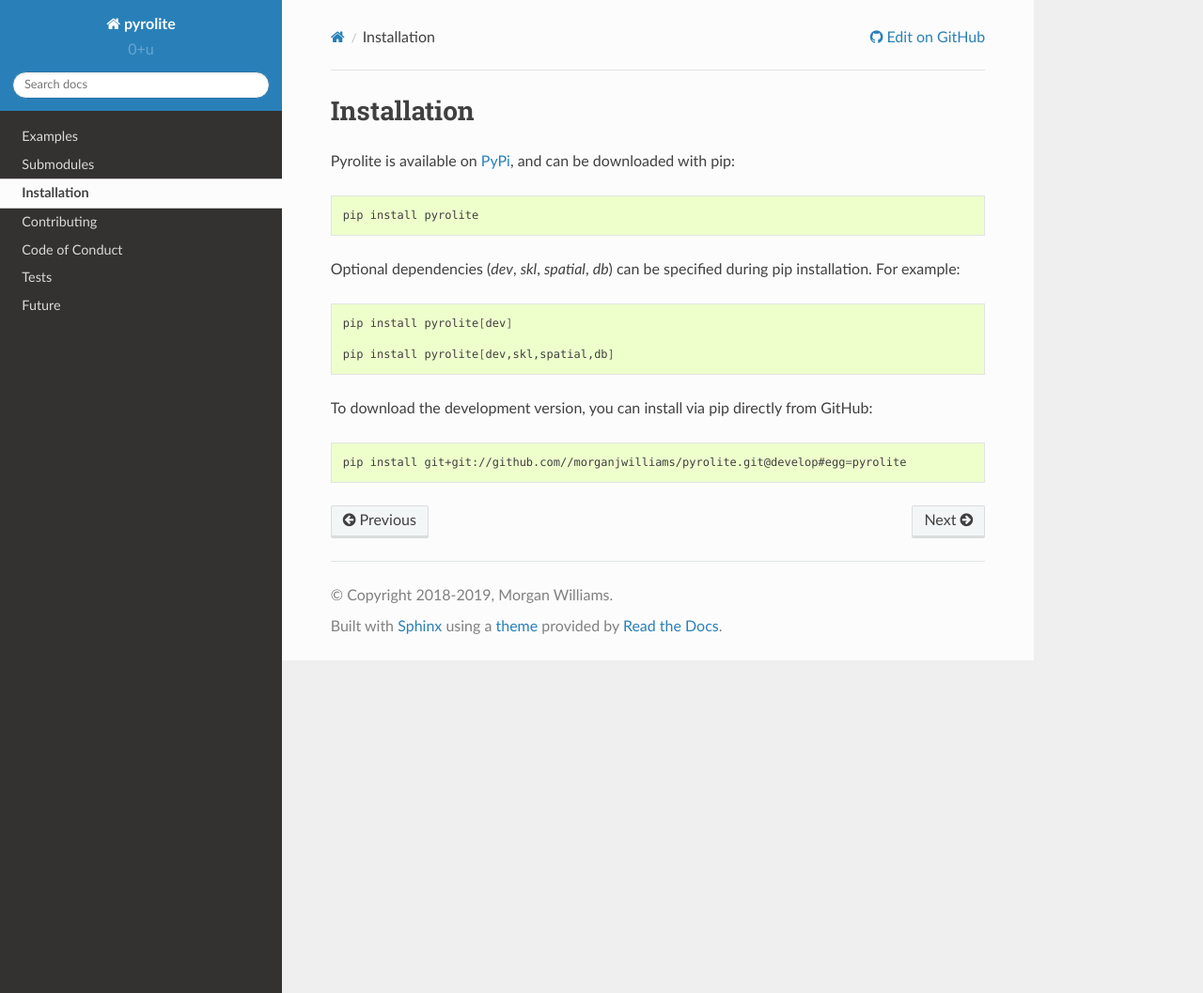
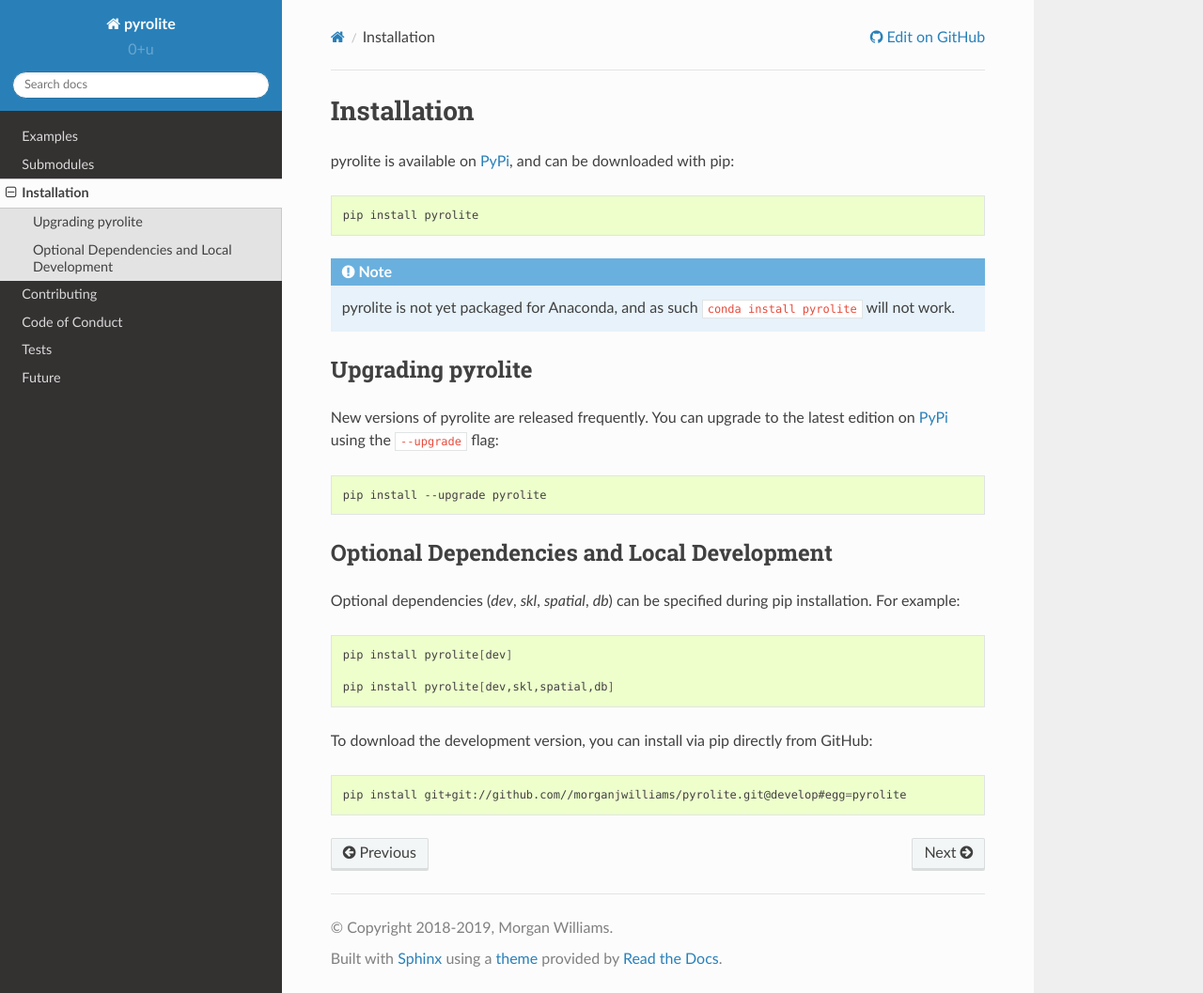
Before and after one commit to morganjwilliams/pyrolite, a Sphinx documentation site: the page built from docs/source/installation.rst, in a window 1280 px wide and 1057 px high. Shown: the whole window at 94% size. Built offline with Sphinx 7.4.7 and the Read the Docs theme 2.0.0, drawn with Linux system fonts in a browser that asks for light colours.

Commit message:
Update installation information

```diff
--- a/docs/source/installation.rst
+++ b/docs/source/installation.rst
@@ -1,11 +1,29 @@
 Installation
 ================
 
-Pyrolite is available on `PyPi <https://pypi.org/project/pyrolite/>`_, and can be downloaded with pip:
+pyrolite is available on `PyPi <https://pypi.org/project/pyrolite/>`_, and can be downloaded with pip:
 
 .. code-block:: bash
 
    pip install pyrolite
+
+
+.. note:: pyrolite is not yet packaged for Anaconda, and as such :code:`conda install pyrolite` will not work.
+
+
+Upgrading pyrolite
+--------------------
+
+New versions of pyrolite are released frequently. You can upgrade to the latest edition
+on `PyPi <https://pypi.org/project/pyrolite/>`_ using the :code:`--upgrade` flag:
+
+.. code-block:: bash
+
+   pip install --upgrade pyrolite
+
+
+Optional Dependencies and Local Development
+-------------------------------------------
 
 Optional dependencies (`dev`, `skl`, `spatial`, `db`) can be specified during pip installation.
 For example:
```
